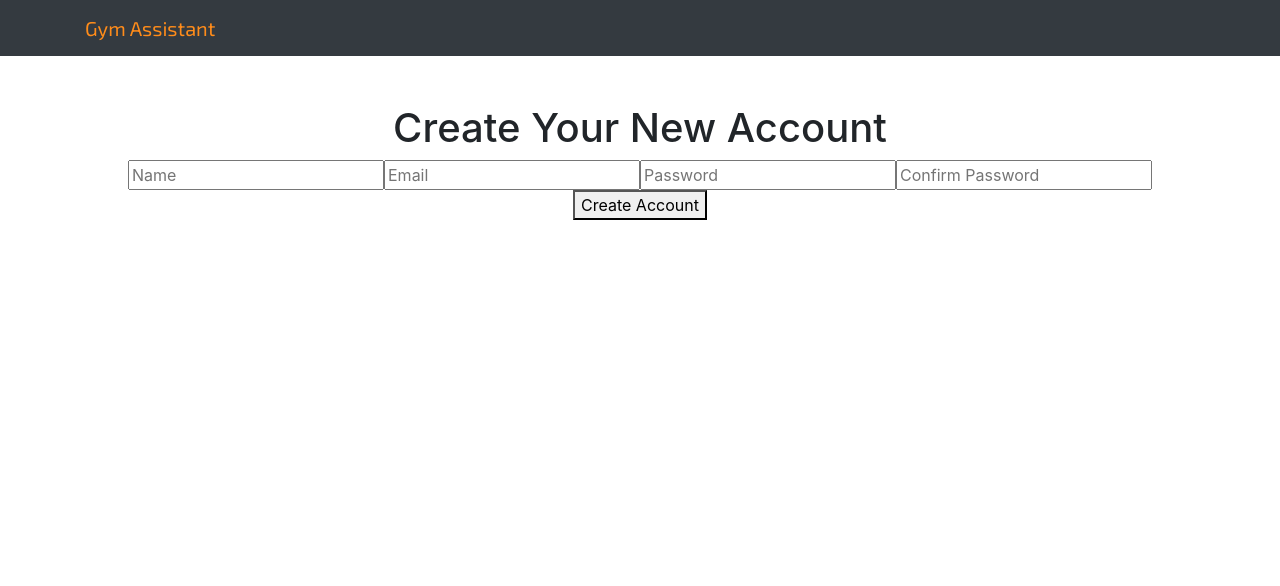
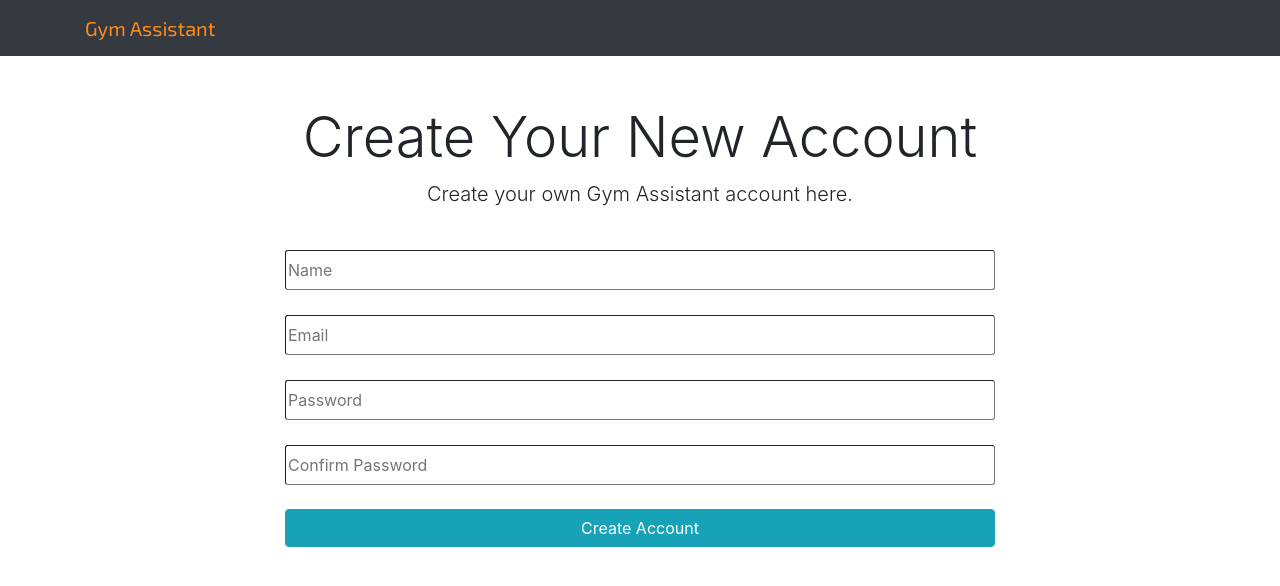
Before and after one commit to ETCraig/GymAssistant, a React (Create React App) app in the folder client/: page /Register in a window 1280 px wide. Shown: the top 586 px of the page. Built offline with nearby package versions, Linux system fonts and the light colour scheme.

Commit message:
Styled Login && Register Components

```diff
--- a/client/src/App.css
+++ b/client/src/App.css
@@ -7,11 +7,6 @@
 
 .App {
   text-align: center;
-}
-
-.App-logo {
-  animation: App-logo-spin infinite 20s linear;
-  height: 40vmin;
 }
 
 .App-link {
@@ -43,7 +38,16 @@
   width: 100%;
   height: 100%;
 }
-
+#row-auth {
+  display: flex;
+  flex-direction: column;
+}
+#row-auth input {
+  margin-top: 25px;
+  border-radius: 3px;
+  border-width: 1px;
+  height: 40px;
+}
 @keyframes App-logo-spin {
   from {
     transform: rotate(0deg);
--- a/client/src/Components/Login.js
+++ b/client/src/Components/Login.js
@@ -1,4 +1,5 @@
 import React, {Component} from 'react';
+import classnames from 'classnames';
 import {connect} from 'react-redux';
 import {loginUser} from '../actions/authActions';
 import PropTypes from 'prop-types';
@@ -42,11 +43,14 @@ class Login extends Component {
         this.props.loginUser(userData);
     }
     render() {
-        // const {errors} = this.state;
+        const {errors} = this.state;
         return(
-            <div>
-                <form onSubmit={this.onSubmit}>
-                    <h1>Please Login</h1>
+            <div className='login'>
+                <div className='container'>
+                    <div className='col-md-8 m-auto'>
+                    <h1 className='display-4 text-center'>Login</h1>
+                    <p className='lead text-center'>Login to your Gym Assistant account here.</p>
+                        <form noValidate onSubmit={this.onSubmit} id='row-auth'>
                             <input
                                 name='email'
                                 type='email'
@@ -59,8 +63,10 @@ class Login extends Component {
                                 placeholder='Password'
                                 onChange={this.onChange}
                             />
-                    <button type='submit'>Login</button>
+                            <button type='submit' className='btn btn-info btn-block mt-4'>Create Account</button>
                         </form>
+                    </div>
+                </div>
             </div>
         );
     }
--- a/client/src/Components/Register.js
+++ b/client/src/Components/Register.js
@@ -47,9 +47,13 @@ class Register extends Component {
     render() {
         const {errors} = this.state;
         return(
-            <div>
-                <h1>Create Your New Account</h1>
-                <form noValidate onSubmit={this.onSubmit} action='create-profile.html'>
+            <div className='register'>
+                <div className='container'>
+                    <div className='row'>
+                        <div className='col-md-8 m-auto'>
+                        <h1 className='display-4 text-center'>Create Your New Account</h1>
+                        <p className='lead text-center'>Create your own Gym Assistant account here.</p>
+                            <form noValidate onSubmit={this.onSubmit} action='create-profile.html' id='row-auth'>
                                 <input
                                     name='name'
                                     type='name'
@@ -78,8 +82,11 @@ class Register extends Component {
                                     value={this.state.password2}
                                     onChange={this.onChange}
                                 />
-                    <button type='submit'>Create Account</button>
+                                <button type='submit' className='btn btn-info btn-block mt-4'>Create Account</button>
                             </form>
+                        </div>
+                    </div>
+                </div>
             </div>
         );
     }
--- a/package.json
+++ b/package.json
@@ -15,6 +15,7 @@
   "dependencies": {
     "bcryptjs": "^2.4.3",
     "body-parser": "^1.18.3",
+    "classnames": "^2.2.6",
     "concurrently": "^4.1.0",
     "express": "^4.16.4",
     "jsonwebtoken": "^8.4.0",
```
Also changed, not shown: 1 other file (tests, documents, lock files or other folders). Lines whose indentation alone changed are shown as unchanged.
